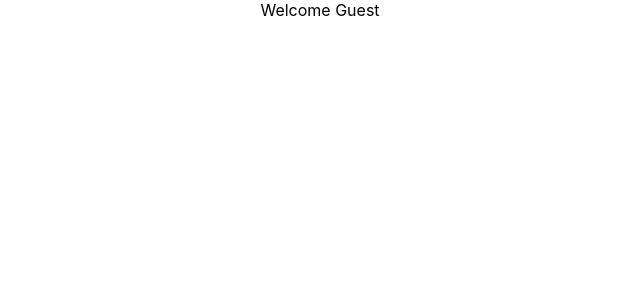
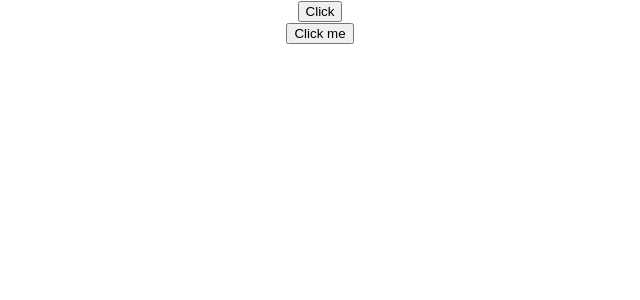
Before and after one commit to Tejaveeramachaneni/react-fundamentals, a React (Create React App) app in the folder sample/: page / in a window 1280 px wide. Shown: the top 300 px of the page, without its empty margins (320-960 px from the left). Built offline with nearby package versions, Linux system fonts and the light colour scheme.

Commit message:
event handlers in class and functional components

```diff
--- a/sample/src/App.js
+++ b/sample/src/App.js
@@ -5,6 +5,8 @@
 import Counter from './components/Counter';
 import UserGreeting from './components/UserGreeting';
 import './App.css';
+import FunctionClick from './components/FunctionClick';
+import ClassClick from './components/ClassClick';
 
 function App() {
   return (
@@ -17,7 +19,9 @@
       {/* <p>This is children props</p><Greet />  */}
       {/* <Message /> */}
       {/* <Counter /> */}
-      <UserGreeting />
+      {/* <UserGreeting /> */}
+      <FunctionClick />
+      <ClassClick />
     </div>
   )
 }
--- /dev/null
+++ b/sample/src/components/ClassClick.js
@@ -0,0 +1,16 @@
+import React, { Component } from 'react'
+
+class ClassClick extends Component {
+    clickHandler(){
+        console.log("Clicked")
+    }
+  render() {
+    return (
+      <div>
+          <button onClick = {this.clickHandler}>Click me</button>
+      </div>
+    )
+  }
+}
+
+export default ClassClick
--- /dev/null
+++ b/sample/src/components/FunctionClick.js
@@ -0,0 +1,18 @@
+import React, { Component } from 'react'
+//event handlers should not call the function
+function FunctionClick() {
+    function clickHandler(){
+       <h1>Button clicked</h1>
+
+    }
+
+
+    return (
+      <div>
+          <button onClick = {clickHandler()}>Click</button>
+      </div>
+    )
+
+}
+
+export default FunctionClick
```
